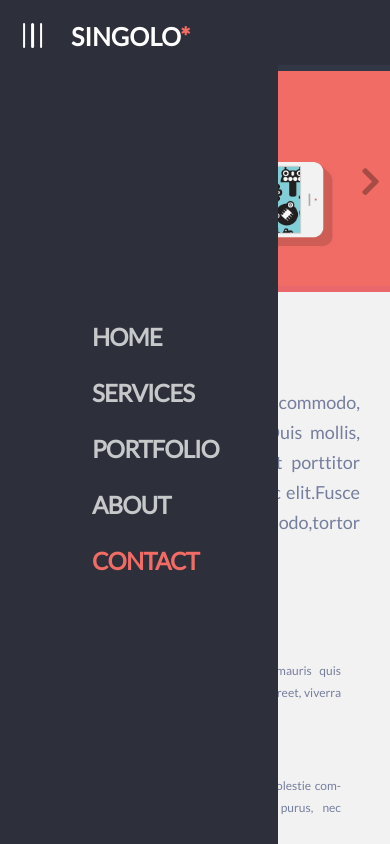
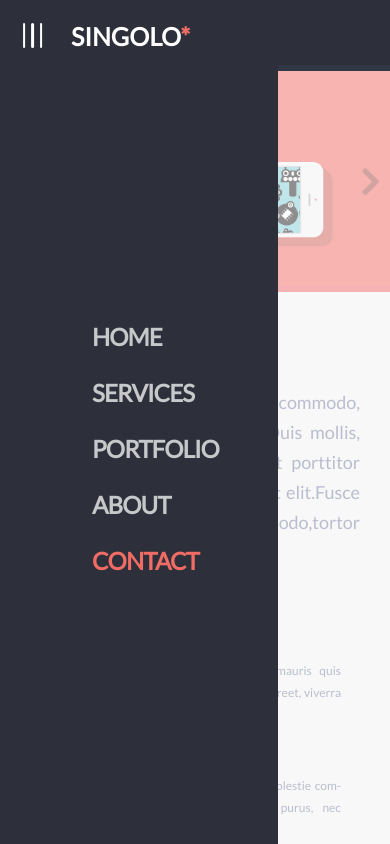
Before and after one commit to OksanaTukach/Singolo, a plain HTML site: page index.html in a window 390 px wide. Both pictures are taken after a click on the element 32 px from the left and 35 px from the top of the page. Shown: the top 844 px of the page. Drawn offline with nearby package versions, Linux system fonts and the light colour scheme.

Commit message:
feat: add singolo responsive

```diff
--- a/index.html
+++ b/index.html
@@ -43,6 +43,7 @@
             </ul>
         </nav>
     </header>
+    <div class="wrapper">
         <div class="slider">
             <div class="slider__left">
                 <i class="fa fa-angle-left" id="slider__left" aria-hidden="true"></i>
@@ -238,6 +239,7 @@
                 </div>
             </div>
         </div>
+    </div>
     <footer>
         <div class="copy">
             <p>&copy Copyright2013</p>
--- a/script.js
+++ b/script.js
@@ -23,6 +23,7 @@ function change_color(event) {
       SecondSandwichBtn.classList.add('invisible');
       singolo.classList.remove('sandwich-singolo');
       firstSandwichBtn.classList.remove('invisible');
+      blur.classList.remove('blur')
       menuBlock.forEach(element => element.classList.remove('active'));
       event.target.classList.add('active');
 
@@ -65,13 +66,15 @@ function change_color(event) {
 const firstSandwichBtn = document.querySelector('.sandwich-container');
 const SecondSandwichBtn = document.querySelector('.rotate');
 const containerNav = document.querySelector('.navbar');
-const singolo = document.querySelector('.logo')
+const singolo = document.querySelector('.logo');
+const blur = document.querySelector('.wrapper')
 
 firstSandwichBtn.addEventListener('click',(event)=>{
     containerNav.classList.remove('invisible');
     SecondSandwichBtn.classList.remove('invisible');
     singolo.classList.add('sandwich-singolo');
     firstSandwichBtn.classList.add('invisible');
+    blur.classList.add('blur');
 
 });
 SecondSandwichBtn.addEventListener('click',(event)=>{
@@ -79,6 +82,7 @@ SecondSandwichBtn.addEventListener('click',(event)=>{
     SecondSandwichBtn.classList.add('invisible');
     singolo.classList.remove('sandwich-singolo');
     firstSandwichBtn.classList.remove('invisible');
+    blur.classList.remove('blur');
 
 });
 
--- a/style.scss
+++ b/style.scss
@@ -1271,6 +1271,10 @@ input::placeholder {
     visibility: hidden;
     width: 100%;
 }
+.blur {
+    opacity: 0.5;
+}
+
 footer {
     height: 75px;
     background-color: #2d303a;
```
Also changed, not shown: style.css, 1 other file. Lines whose indentation alone changed are shown as unchanged.
